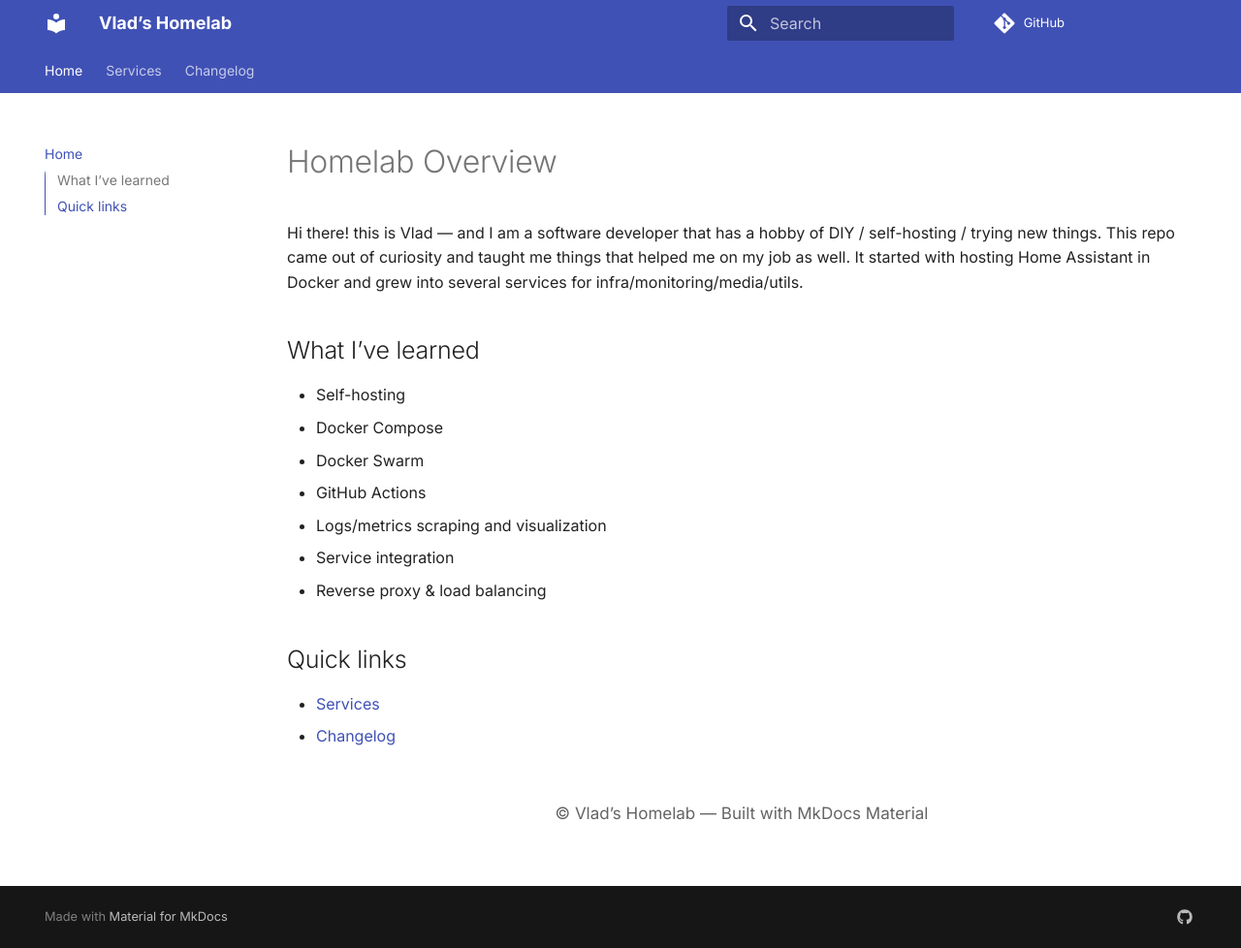
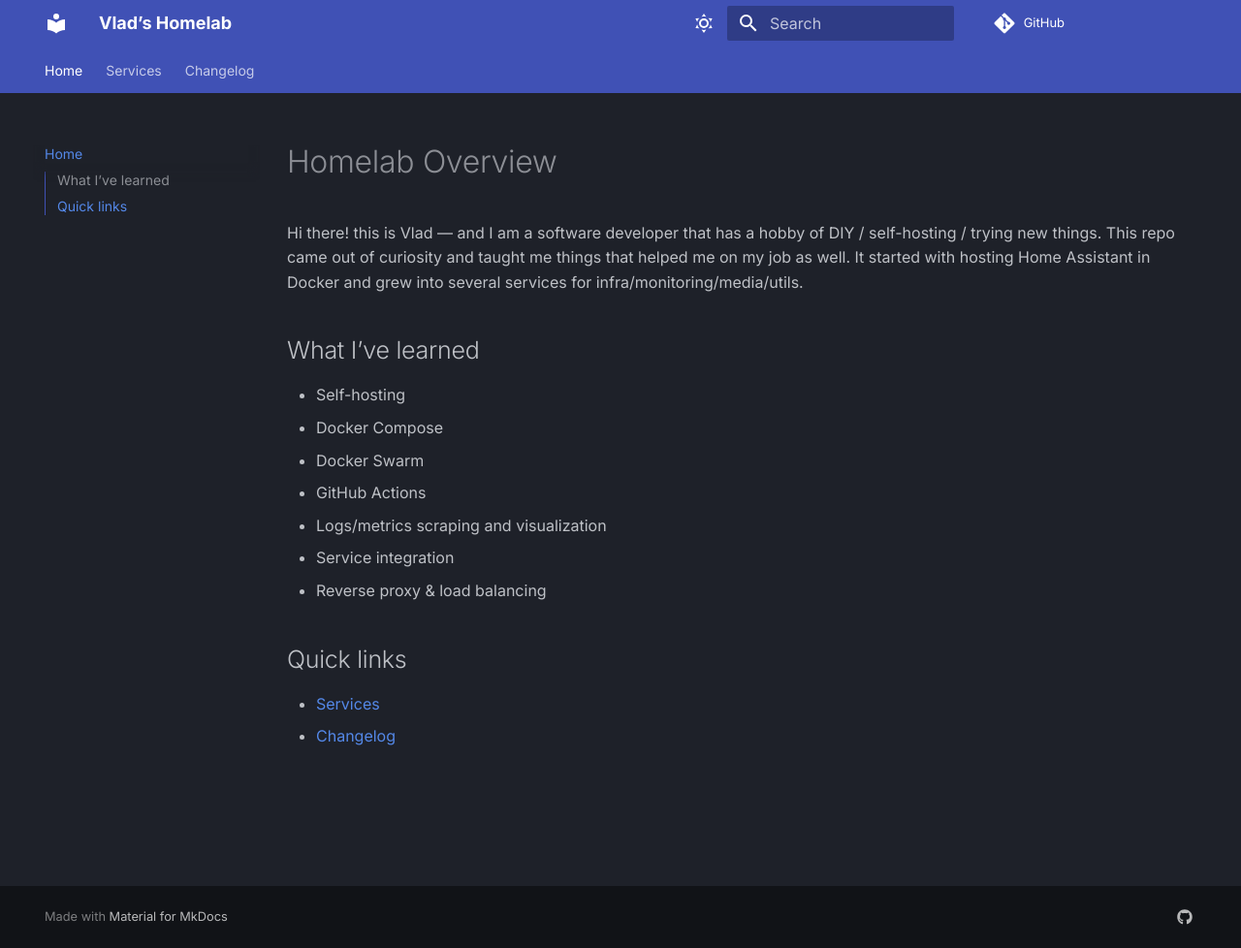
Before and after one commit to VladStPetre/homelab, an MkDocs documentation site: the page built from docs/index.md, in a window 1280 px wide and 978 px high. Shown: the whole window at 97% size. Built offline with MkDocs 1.6.1 and Material for MkDocs 9.7.7, drawn with Linux system fonts in a browser that asks for light colours; comment, search, counter and statistics services are not loaded.

Commit message:
GH-PAGES - update theme and workflow (#50)

```diff
--- a/mkdocs.yml
+++ b/mkdocs.yml
@@ -6,11 +6,19 @@
 
 theme:
   name: material
-  custom_dir: overrides
   palette:
-    - scheme: default
+    - scheme: slate        # dark theme
       primary: indigo
-      accent: amber
+      accent: indigo
+      toggle:
+        icon: material/weather-sunny
+        name: Switch to light mode
+    - scheme: default      # light theme
+      primary: indigo
+      accent: indigo
+      toggle:
+        icon: material/weather-night
+        name: Switch to dark mode
   features:
     - navigation.tabs
     - navigation.instant
```
Also changed, not shown: 1 other file.
